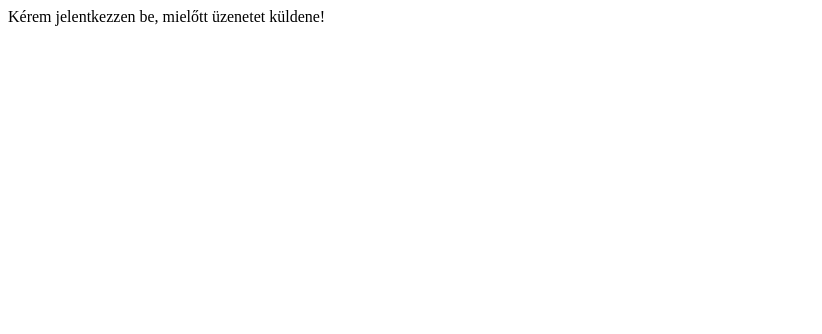
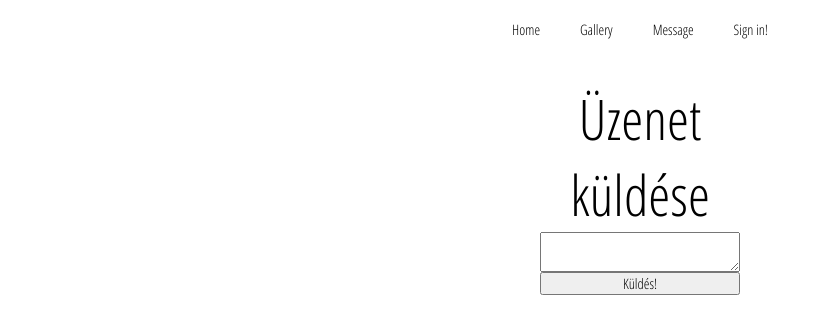
Before and after one commit to djsall/webprog-beadando, a PHP site: page /index.php?page=message in a window 1280 px wide. Shown: the top 334 px of the page, without its empty margins (0-822 px from the left). Run offline with PHP 8.4, Linux system fonts and the light colour scheme.

Commit message:
added message sending functionality

```diff
--- a/sites/database.php
+++ b/sites/database.php
@@ -7,13 +7,12 @@ function saveMessage($message)
 	global $con;
 	if (isset($_SESSION['username'])) {
 		$username = $_SESSION['username'];
-		if (strlen($message) > 0 && strlen($message) < 512) {
+		if (strlen($message) > 8 && strlen($message) < 512) {
 			$escaped = escape($message);
 			$userid_array = mysqli_fetch_array(mysqli_query($con, "SELECT id FROM users WHERE username='{$username}'"));
 			$userid = $userid_array['id'];
-			echo $username . ", " . $userid;
-			// query("INSERT INTO messages (userid, message) VALUES ()");
-		} else echo "<p>Az üzenet maximum 512 karakter hosszú lehet, és minimum 32 karakterből kell álljon.</p>";
+			query("INSERT INTO messages (userid, message) VALUES ('{$userid}', '{$message}')");
+		} else echo "<p>Az üzenet maximum 512 karakter hosszú lehet, és minimum 8 karakterből kell álljon.</p>";
 	} else echo "<p>Kérem jelentkezzen be, mielőtt üzenetet küldene!</p>";
 }
 
--- a/sites/message.php
+++ b/sites/message.php
@@ -1,4 +1,16 @@
 <?php
 session_start();
 include('./sites/database.php');
-saveMessage("asd");
+include('./sites/header.php');
+
+// saveMessage("harmincketkarakteresüzenet");
+
+if (isset($_REQUEST['send']) && isset($_REQUEST['text'])) {
+	saveMessage($_REQUEST['text']);
+}
+?>
+<form action="" class="form" method="POST">
+	<p class="bannerText">Üzenet küldése</p>
+	<textarea name="text"></textarea>
+	<input type="submit" value="Küldés!" name="send">
+</form>
```
